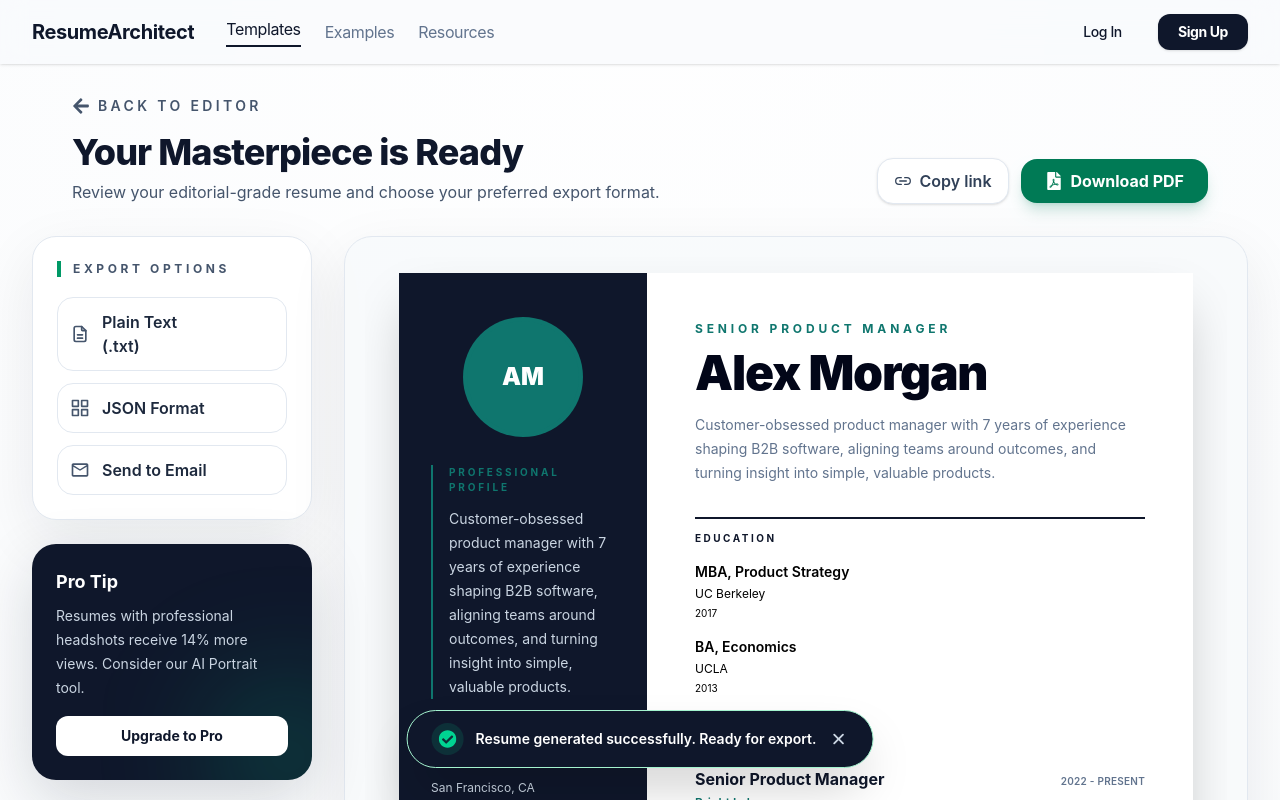
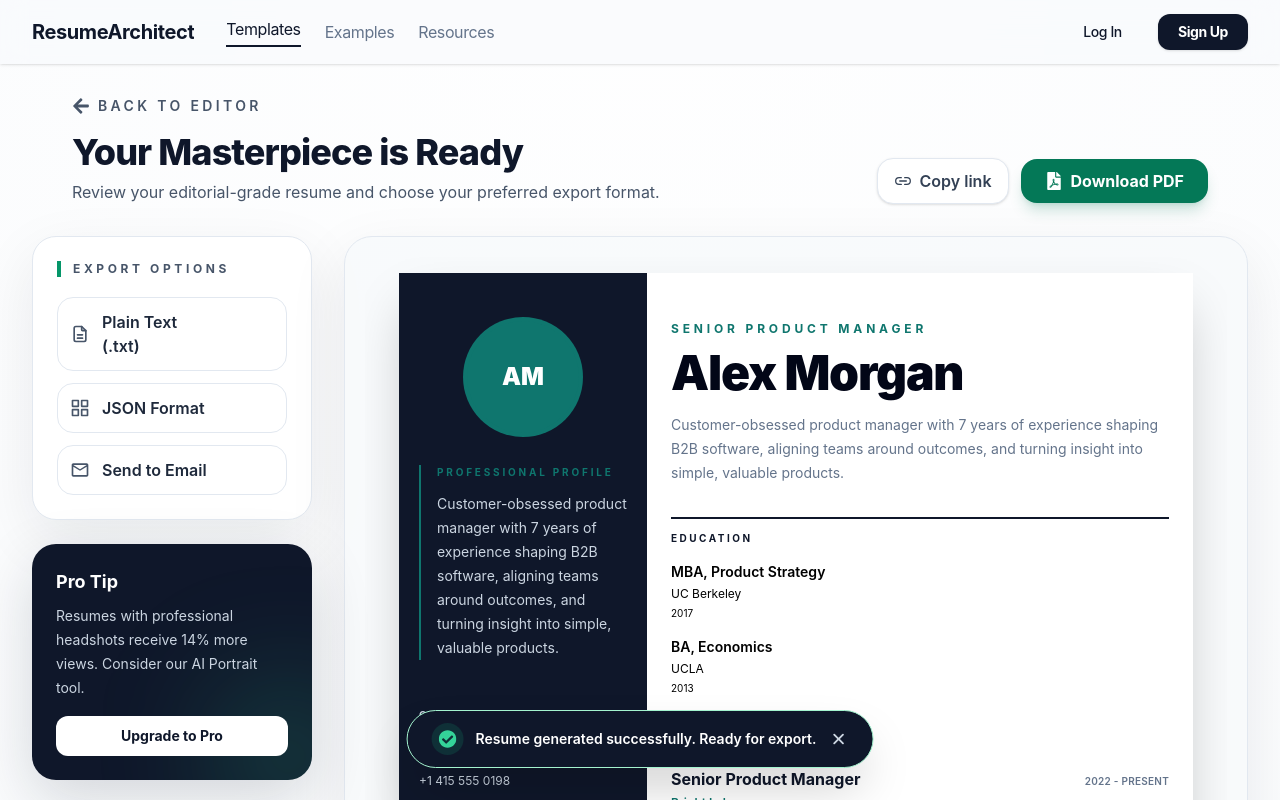
Before and after one commit to waqasahmed42500/resumebuilder, a Next.js app: page /export in a window 1280 px wide. Shown: the top 800 px of the page. Built offline with nearby package versions, Linux system fonts and the light colour scheme.

Commit message:
yar ho gaya

```diff
--- a/src/app/export/page.js
+++ b/src/app/export/page.js
@@ -1,5 +1,5 @@
 "use client";
-import React, { useState } from 'react'
+import React, { useMemo, useRef, useState } from 'react'
 import Header from '../Component/Header'
 import Resume1 from "../tempelate/EachResume/Resume1";
 import Resume2 from "../tempelate/EachResume/Resume2";
@@ -19,13 +19,99 @@ import { useResume } from '../context/ResumeContext';
 
 const ExportPage = () => {
 const {themeFont,resumeData} =  useResume();
+const [copied, setCopied] = useState(false);
+const [isDownloading, setIsDownloading] = useState(false);
+const previewRef = useRef(null);
 
     const templateComponents = { resume1: Resume1, resume2: Resume2, resume3: Resume3, resume4: Resume4, resume5: Resume5, resume6: Resume6, resume7: Resume7 };
       const searchParams = useSearchParams();
     const selectedTemplate = searchParams.get("template") || "resume1";
 
+    const shareUrl = useMemo(() => {
+      if (typeof window === 'undefined') return '';
+      return `${window.location.origin}/Editor?template=${selectedTemplate}`;
+    }, [selectedTemplate]);
 
     const SelectedResume = templateComponents[selectedTemplate] || Resume1;
+
+    const handleCopyLink = async () => {
+      if (!shareUrl) return;
+
+      try {
+        await navigator.clipboard.writeText(shareUrl);
+        setCopied(true);
+        window.setTimeout(() => setCopied(false), 1800);
+      } catch {
+        window.prompt('Copy this link', shareUrl);
+      }
+    };
+
+    const handleDownloadPdf = async () => {
+      if (!previewRef.current) return;
+
+      setIsDownloading(true);
+      const previewNode = previewRef.current;
+      const originalStyles = [];
+
+      const nodes = previewNode.querySelectorAll('*');
+      nodes.forEach((node) => {
+        const style = window.getComputedStyle(node);
+
+        const color = style.color;
+        if (color && /lab\(|lch\(|oklab\(|oklch\(/i.test(color)) {
+          originalStyles.push({ node, property: 'color', value: node.style.color });
+          node.style.color = '#111827';
+        }
+
+        const backgroundColor = style.backgroundColor;
+        if (backgroundColor && /lab\(|lch\(|oklab\(|oklch\(/i.test(backgroundColor)) {
+          originalStyles.push({ node, property: 'backgroundColor', value: node.style.backgroundColor });
+          node.style.backgroundColor = 'transparent';
+        }
+
+        const borderColor = style.borderColor;
+        if (borderColor && /lab\(|lch\(|oklab\(|oklch\(/i.test(borderColor)) {
+          originalStyles.push({ node, property: 'borderColor', value: node.style.borderColor });
+          node.style.borderColor = '#d1d5db';
+        }
+      });
+
+      try {
+        const { default: html2canvas } = await import('html2canvas');
+        const { jsPDF } = await import('jspdf');
+
+        const canvas = await html2canvas(previewNode, {
+          scale: 2,
+          useCORS: true,
+          backgroundColor: '#ffffff',
+          logging: false,
+        });
+
+        const imgData = canvas.toDataURL('image/png');
+        const pdf = new jsPDF({ orientation: 'portrait', unit: 'pt', format: 'a4' });
+        const pageWidth = pdf.internal.pageSize.getWidth();
+        const pageHeight = pdf.internal.pageSize.getHeight();
+        const marginX = 24;
+        const marginY = 24;
+        const availableWidth = pageWidth - marginX * 2;
+        const availableHeight = pageHeight - marginY * 2;
+        const imgWidth = availableWidth;
+        const imgHeight = (canvas.height * imgWidth) / canvas.width;
+        const finalHeight = Math.min(imgHeight, availableHeight);
+        const finalWidth = (canvas.width * finalHeight) / canvas.height;
+
+        pdf.addImage(imgData, 'PNG', marginX, marginY, finalWidth, finalHeight, undefined, 'FAST');
+        pdf.save(`${selectedTemplate.replace(/resume/g, 'resume-').toLowerCase()}-resume.pdf`);
+      } catch (error) {
+        console.error('PDF export failed', error);
+        window.alert('PDF export failed. Please try again.');
+      } finally {
+        originalStyles.forEach(({ node, property, value }) => {
+          node.style[property] = value;
+        });
+        setIsDownloading(false);
+      }
+    };
 
   return (
     <>
@@ -43,13 +129,20 @@ const {themeFont,resumeData} =  useResume();
 <p className="text-sm leading-6 text-slate-600 sm:text-base">Review your editorial-grade resume and choose your preferred export format.</p>
 </div>
 <div className="flex flex-wrap items-center gap-3">
-<button className="flex items-center gap-2 rounded-2xl border border-slate-200 bg-white px-4 py-2.5 font-semibold text-slate-700 shadow-sm transition hover:bg-slate-50">
+<button
+  onClick={handleCopyLink}
+  className="flex items-center gap-2 rounded-2xl border border-slate-200 bg-white px-4 py-2.5 font-semibold text-slate-700 shadow-sm transition hover:bg-slate-50"
+>
 <span className="text-lg"><IoLinkOutline /></span>
-<span>Copy link</span>
+<span>{copied ? 'Copied!' : 'Copy link'}</span>
 </button>
-<button className="flex items-center gap-2 rounded-2xl bg-emerald-700 px-6 py-2.5 font-bold text-white shadow-lg shadow-emerald-700/20 transition hover:-translate-y-0.5 hover:bg-emerald-800">
+<button
+  onClick={handleDownloadPdf}
+  disabled={isDownloading}
+  className="flex items-center gap-2 rounded-2xl bg-emerald-700 px-6 py-2.5 font-bold text-white shadow-lg shadow-emerald-700/20 transition hover:-translate-y-0.5 hover:bg-emerald-800 disabled:cursor-not-allowed disabled:opacity-70"
+>
 <span className="text-lg"><FaFilePdf /></span>
-<span>Download PDF</span>
+<span>{isDownloading ? 'Preparing PDF...' : 'Download PDF'}</span>
 </button>
 </div>
 </div>
@@ -96,7 +189,7 @@ const {themeFont,resumeData} =  useResume();
 
 <div className="order-1 min-w-0 md:col-span-8 xl:col-span-9 xl:order-2">
 <div className="overflow-x-auto rounded-[28px] border border-slate-200 bg-slate-50/80 shadow-[0_20px_60px_rgba(15,23,42,0.08)] sm:p-5 ">
-<div className="mx-auto min-w-[280px] max-w-[920px] overflow-hidden  flex justify-center items-center p-1 sm:p-4 lg:p-4">
+<div ref={previewRef} className="mx-auto flex min-w-[280px] max-w-[920px] items-center justify-center overflow-hidden p-1 sm:p-4 lg:p-4">
 <SelectedResume data={resumeData}
               theme={{
                   // accent: themeAccent,
--- a/src/app/globals.css
+++ b/src/app/globals.css
@@ -48,6 +48,45 @@
   --color-on-surface: var(--on-surface);
   --color-on-surface-variant: var(--on-surface-variant);
   --color-outline-variant: var(--outline-variant);
+  --color-slate-50: #f8fafc;
+  --color-slate-100: #f1f5f9;
+  --color-slate-200: #e2e8f0;
+  --color-slate-300: #cbd5e1;
+  --color-slate-400: #94a3b8;
+  --color-slate-500: #64748b;
+  --color-slate-600: #475569;
+  --color-slate-700: #334155;
+  --color-slate-800: #1e293b;
+  --color-slate-900: #0f172a;
+  --color-slate-950: #020617;
+  --color-gray-300: #d1d5db;
+  --color-emerald-50: #ecfdf5;
+  --color-emerald-400: #34d399;
+  --color-emerald-500: #10b981;
+  --color-emerald-600: #059669;
+  --color-emerald-700: #047857;
+  --color-emerald-800: #065f46;
+  --color-emerald-900: #064e3b;
+  --color-blue-100: #dbeafe;
+  --color-blue-950: #172554;
+  --color-sky-50: #f0f9ff;
+  --color-sky-100: #e0f2fe;
+  --color-sky-500: #0ea5e9;
+  --color-sky-700: #0369a1;
+  --color-sky-800: #075985;
+  --color-violet-50: #f5f3ff;
+  --color-violet-100: #ede9fe;
+  --color-violet-200: #ddd6fe;
+  --color-violet-700: #6d28d9;
+  --color-violet-800: #5b21b6;
+  --color-cyan-300: #67e8f9;
+  --color-cyan-500: #06b6d4;
+  --color-rose-200: #fecdd3;
+  --color-rose-700: #be123c;
+  --color-amber-300: #fde68a;
+  --color-amber-400: #fbbf24;
+  --color-white: #ffffff;
+  --color-black: #000000;
   --font-sans: var(--font-geist-sans);
   --font-mono: var(--font-geist-mono);
   --font-body: "Inter", "Segoe UI", Arial, sans-serif;
--- a/src/app/tempelate/EachResume/Resume1.jsx
+++ b/src/app/tempelate/EachResume/Resume1.jsx
@@ -17,7 +17,7 @@ const Resume1 = ({ data, theme }) => {
 
   return (
     <article className="flex min-h-[1123px] w-[794px] overflow-hidden bg-white text-slate-700 shadow-2xl" style={{ fontFamily }}>
-      <aside className="w-[248px] shrink-0 bg-slate-900 px-8 py-12 text-slate-200">
+      <aside className="w-[248px] shrink-0 bg-slate-900 px-5 py-12 text-slate-200">
         <div className="mb-8 flex justify-center">
   {contact.photo ? (
     <img
@@ -60,7 +60,7 @@ const Resume1 = ({ data, theme }) => {
         </ResumeSection>
       </aside>
 
-      <main className="flex-1 px-12 py-12">
+      <main className="flex-1 px-6 py-12">
         <header className="border-b-2 mb-3 border-slate-900 pb-8">
           <p className="text-xs font-bold uppercase tracking-[0.32em]" style={{ color: accent }}>{contact.headline}</p>
           <h1 className="mt-3 text-5xl font-black tracking-tight text-slate-950">{contact.fullName}</h1>
--- a/src/app/tempelate/EachResume/Resume5.jsx
+++ b/src/app/tempelate/EachResume/Resume5.jsx
@@ -4,7 +4,7 @@ const Resume5 = ({ data }) => {
   const experiences = data?.experiences?.length ? data.experiences : [{ id: "1", role: "Content Marketing Lead", company: "Lumen Commerce", startDate: "2022", endDate: "Present", description: "Own the content engine for a fast-growing marketplace." }, { id: "2", role: "Senior Content Strategist", company: "Tangent Studio", startDate: "2019", endDate: "2022", description: "Directed editorial strategy and campaign production." }];
   const education = data?.education?.length ? data.education : [{ id: "1", degree: "BA, English Literature", school: "LUMS", year: "2017" }];
   return (
-    <article className="min-h-[1123px] w-[794px] bg-slate-50 p-10 font-sans text-slate-700 shadow-2xl">
+    <article className="min-h-[1123px] w-[794px] bg-slate-50 p-0 font-sans text-slate-700 shadow-2xl">
       <div className="min-h-[1043px] bg-white px-10 py-11">
         <header className="flex items-start justify-between"><div><div className="mb-4 h-2 w-12 bg-sky-500" /><h1 className="text-5xl font-black tracking-tight text-slate-950">{contact.fullName}</h1><p className="mt-2 text-base font-medium text-sky-700">{contact.headline}</p></div><p className="text-right text-[10px] leading-5 text-slate-500">{contact.email}<br />{contact.phone}<br />{contact.location}<br />{contact.website}</p></header>
         <div className="mt-8 grid grid-cols-[1.55fr_0.85fr] gap-9 border-t border-slate-200 pt-8">
```
